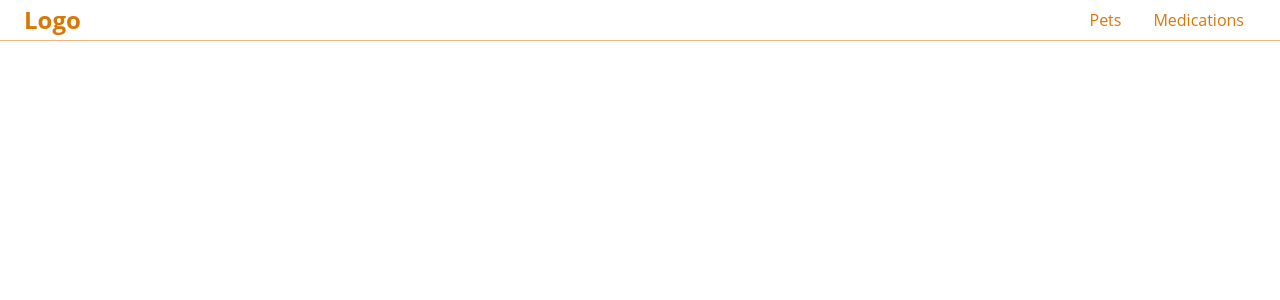
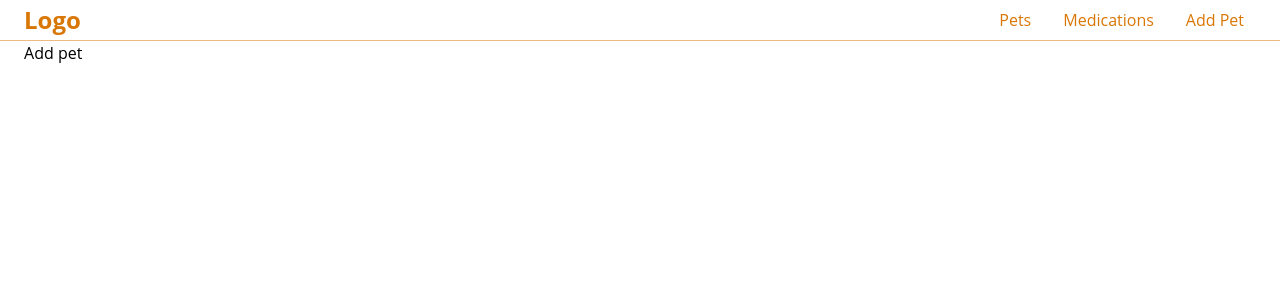
Before and after one commit to Tarvydas-Sarunas/12_pets_meds_practice, a React (Vite) app: page /pets/add-pet in a window 1280 px wide. Shown: the top 300 px of the page. Built offline with nearby package versions, Linux system fonts and the light colour scheme.

Commit message:
add pet router

```diff
--- a/src/App.jsx
+++ b/src/App.jsx
@@ -11,7 +11,7 @@ export default function App() {
       <Routes>
         <Route path="/" element={<PetsPage />} />
         <Route path="/medications" element={<MedicationPage />} />
-        <Route path="/add-pet" element={<AddPet />} />
+        <Route path="/pets/add-pet" element={<AddPet />} />
       </Routes>
     </div>
   );
--- a/src/components/layout/Header.jsx
+++ b/src/components/layout/Header.jsx
@@ -10,6 +10,7 @@ export default function Header() {
       <nav className="flex gap-2">
         <NavLink to={'/'} className={'px-3 py-2 hover:bg-slate-300 text-main'} >Pets</NavLink>
         <NavLink to={'/medications'} className={'px-3 py-2 hover:bg-slate-300 text-main'}>Medications</NavLink>
+        <NavLink to={'/pets/add-pet'} className={'px-3 py-2 hover:bg-slate-300 text-main'}>Add Pet</NavLink>
       </nav>
       </div>
       <hr className="border-main/50"/>
--- a/src/pages/AddPet.jsx
+++ b/src/pages/AddPet.jsx
@@ -5,7 +5,6 @@ export default function AddPet() {
   return (
     <div className="container">
       <h1>Add pet</h1>
-      <Link to={'/add-pet'}>Add pet</Link>
     </div>
   )
 }
--- a/src/pages/MedicationPage.jsx
+++ b/src/pages/MedicationPage.jsx
@@ -4,7 +4,7 @@ export default function MedicationPage() {
   return (
     <div className="container">
       <h1>Medications</h1>
-      <Link to={'/add-pet'}>Add pet</Link>
+      <Link to={'/pets/add-pet'}>Add pet</Link>
     </div>
   )
 }
--- a/src/pages/PetsPage.jsx
+++ b/src/pages/PetsPage.jsx
@@ -13,7 +13,7 @@ export default function PetsPage() {
     <div className="container">
       <div className=" my-5 flex items-center justify-between">
       <h1 className="text-main text-4xl ">Pets List</h1>
-      <Link to={'/add-pet'}> <Btn >Add Pet</Btn> </Link>
+      <Link to={'/pets/add-pet'}> <Btn >Add Pet</Btn> </Link>
       </div>
       <ul>
       {petsArr.map((pObj, index) => <li key={index}>
```
